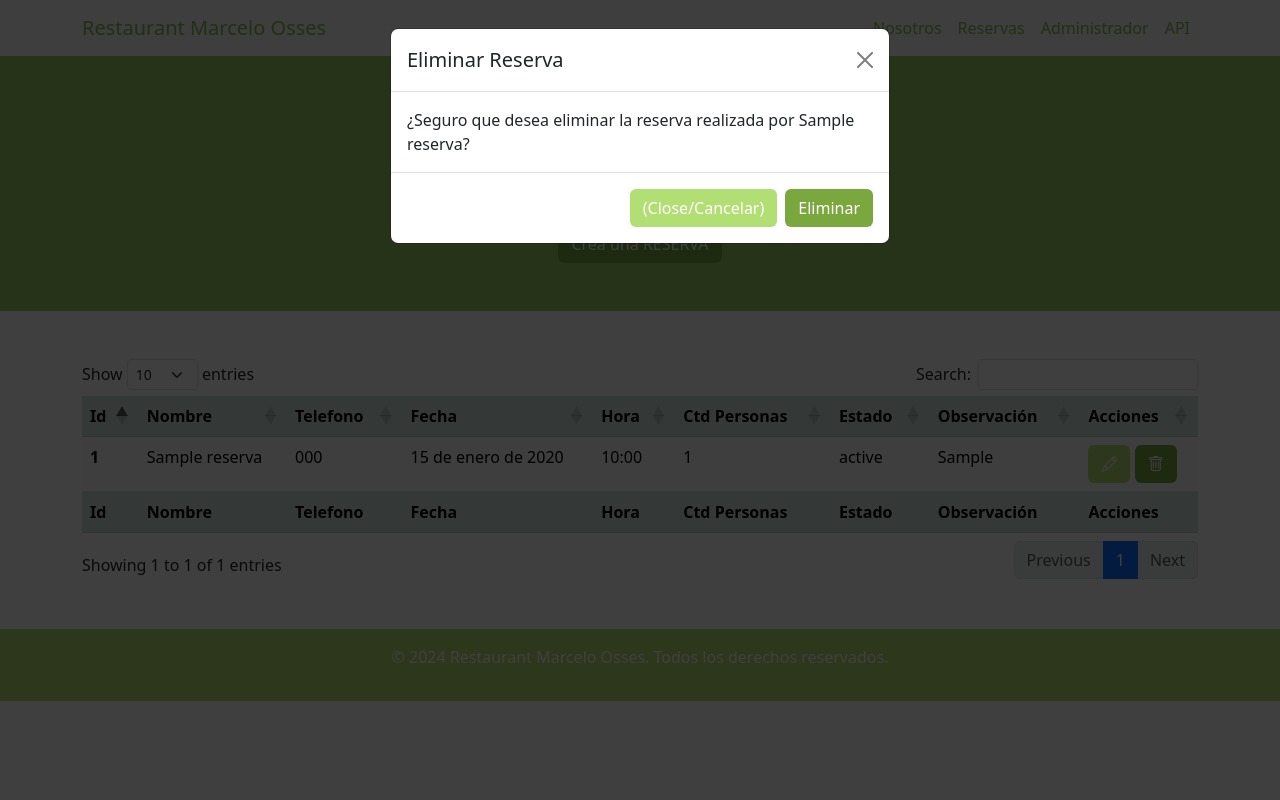
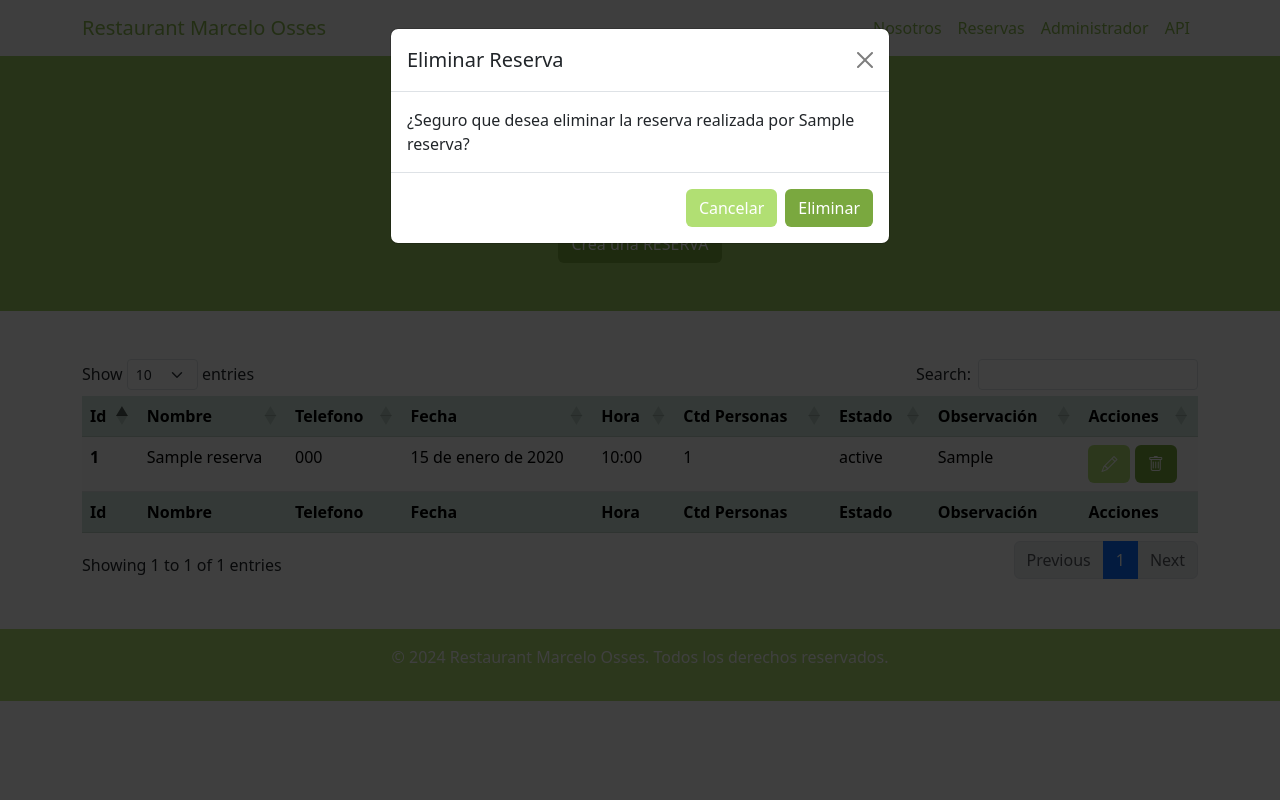
Before and after one commit to MVOSSES/EVA4_FINAL, a Django app: page /verReservas/ in a window 1280 px wide, after a click that opens the changed part. Run offline with Django 5.2, Linux system fonts and the light colour scheme; tables that the repository leaves empty hold one stand-in row (values such as "Sample post"); some libraries are stand-ins or nearby versions.

Commit message:
cambio menor

```diff
--- a/templates/reservasAPP/reservasData.html
+++ b/templates/reservasAPP/reservasData.html
@@ -64,7 +64,7 @@
                             ¿Seguro que desea eliminar la reserva realizada por {{ rsv.nombre }}?
                             </div>
                             <div class="modal-footer">
-                            <button type="button" class="btn btn-color5" data-bs-dismiss="modal">(Close/Cancelar)</button>
+                            <button type="button" class="btn btn-color5" data-bs-dismiss="modal">Cancelar</button>
                         <!--Aquí recomiendo reemplazar el botón "Save changes" por la etiqueta <a> que se había creado para eliminar al empleado-->
                             <a href="{% url 'reservasEliminar' rsv.id %}" class="btn btn-color4">Eliminar</a> <!--a este botón me refiero-->
                             </div>
```
